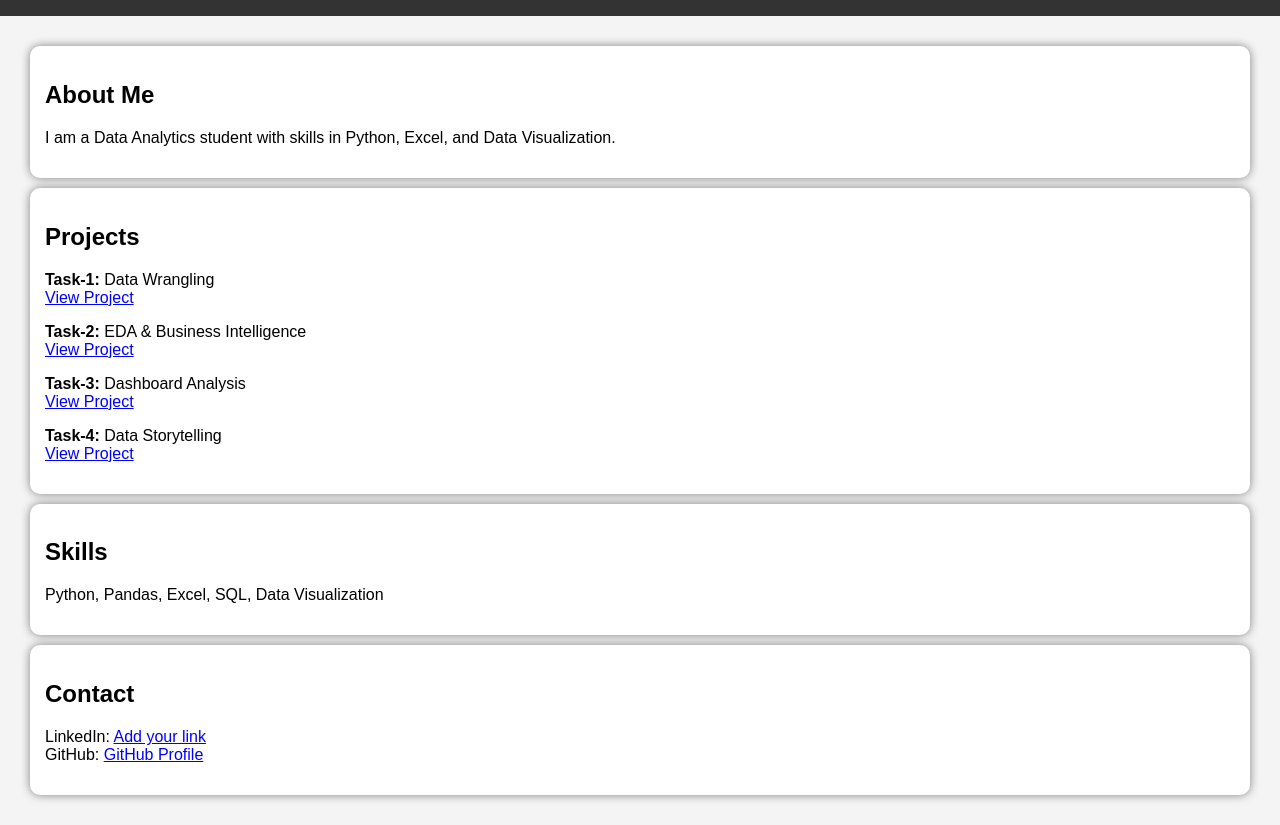
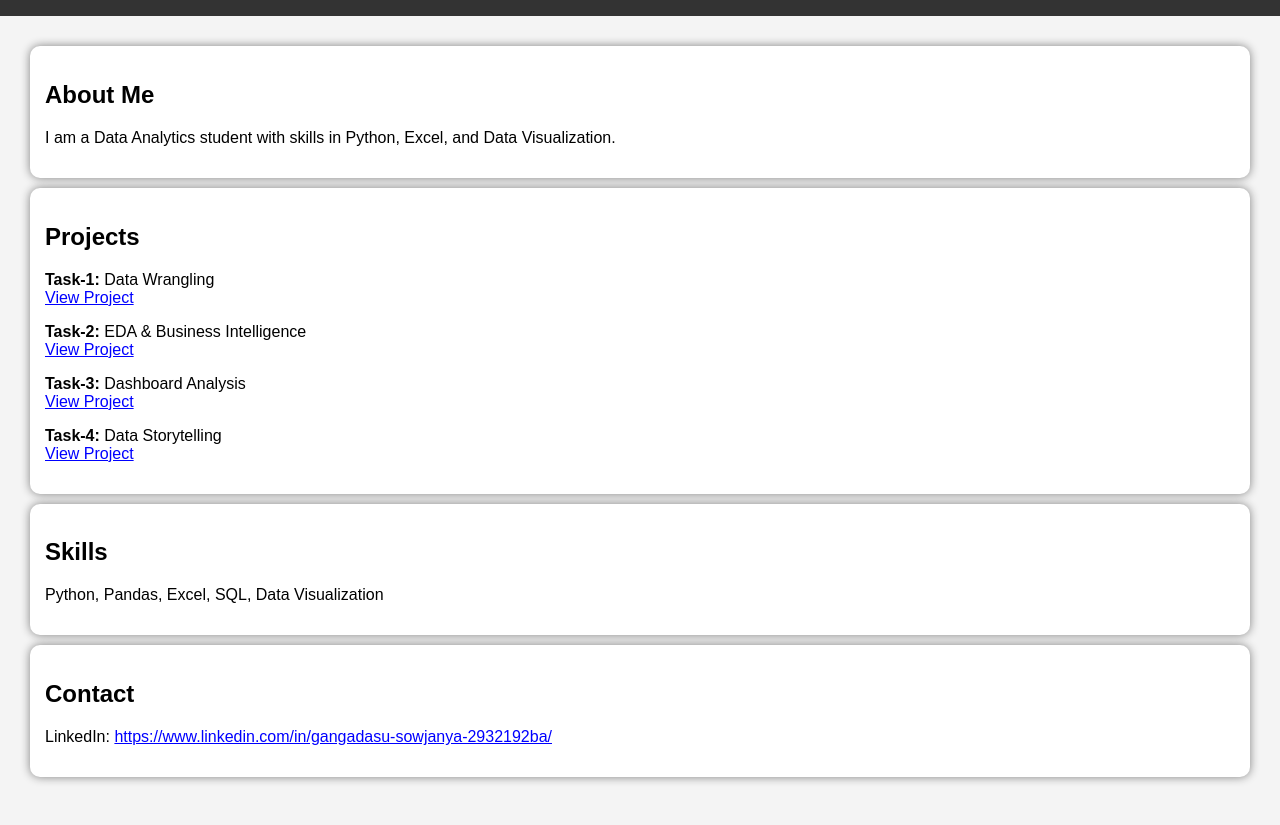
Before and after one commit to SowjanyaGangadasu/Sowjanya-DataAnalyst-Portfolio, a plain HTML site: page index.html in a window 1280 px wide. Shown: the part 94-919 px from the top of the page. Drawn offline with Linux system fonts and the light colour scheme.

Commit message:
Update LinkedIn link in contact section

```diff
--- a/index.html
+++ b/index.html
@@ -68,8 +68,7 @@
 <div class="card">
     <h2>Contact</h2>
     <p>
-    LinkedIn: <a href="#">Add your link</a><br>
-    GitHub: <a href="https://github.com/SowjanyaGangadasu">GitHub Profile</a>
+    LinkedIn: <a href="#">https://www.linkedin.com/in/gangadasu-sowjanya-2932192ba/</a><br>
     </p>
 </div>
 
```
